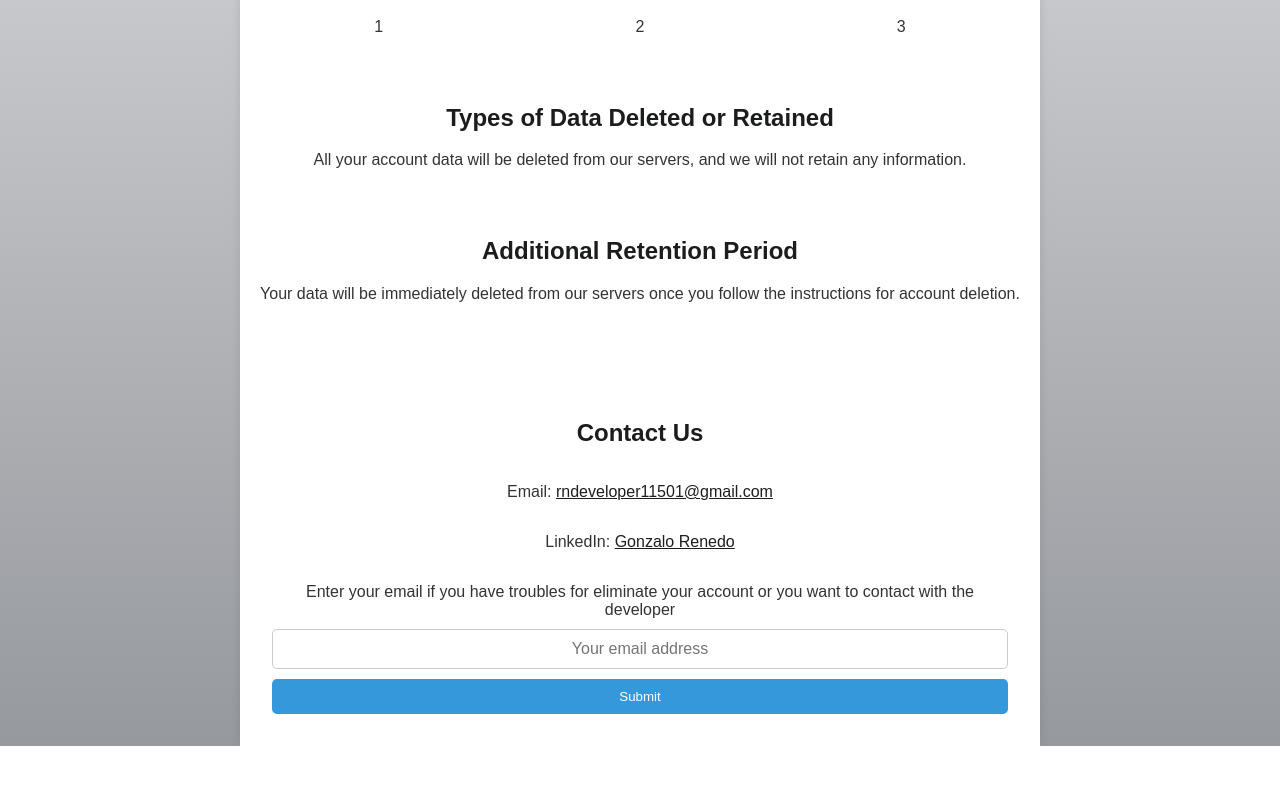
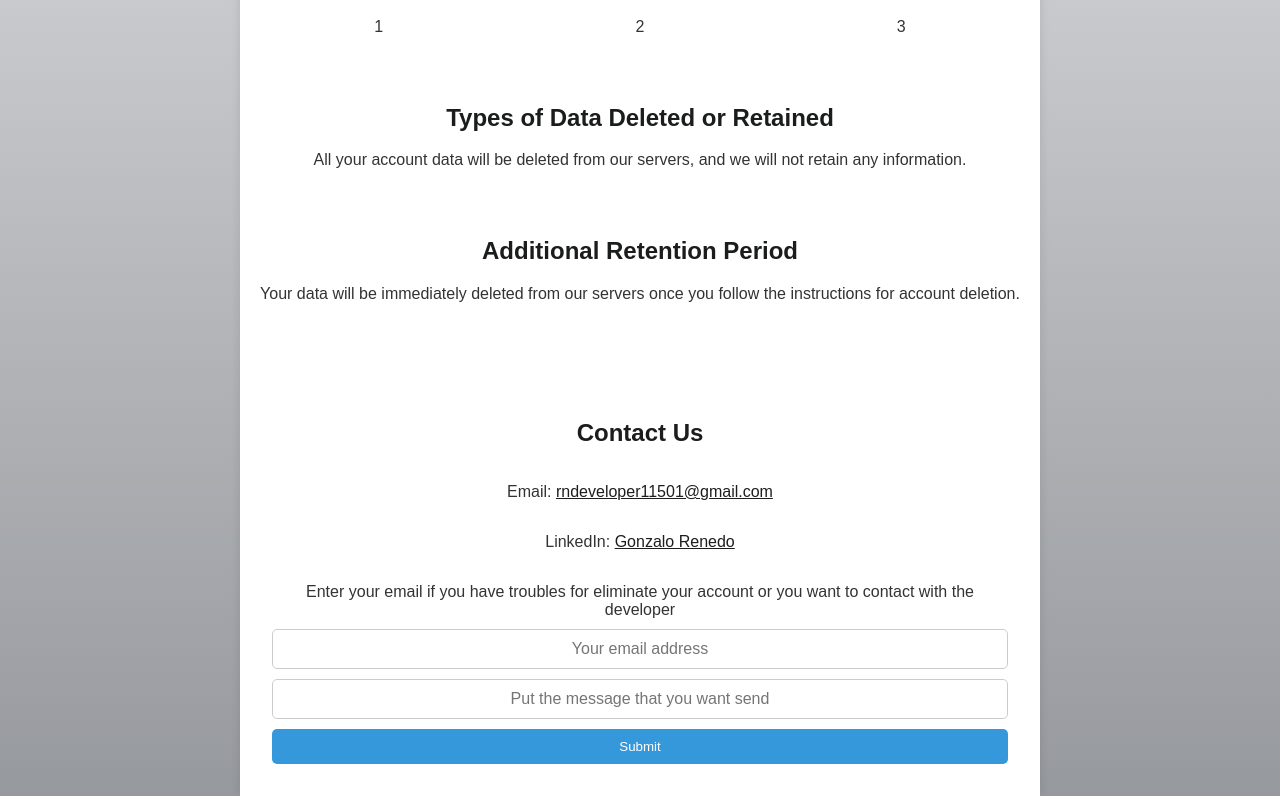
Before and after one commit to rndevelo/rndevelo.github.io, a plain HTML site: page index.html in a window 1280 px wide. Shown: the part 879-1675 px from the top of the page. Before the commit the page ends 1625 px from the top, so only its background shows below. Drawn offline with Linux system fonts and the light colour scheme.

Commit message:
Message field

```diff
--- a/index.css
+++ b/index.css
@@ -132,6 +132,21 @@ footer#contact input[type="email"] {
     height: auto;
 }
 
+footer#contact input[type="text"] {
+    padding: 10px;
+    border: 1px solid #ccc;
+    border-radius: 5px;
+    font-size: 16px;
+    box-sizing: border-box;
+    text-align: center;
+    display: flex;
+    flex-direction: column;
+    justify-content: center;
+    align-items: center;
+    position: relative; /* Para que el posicionamiento absoluto de la imagen sea relativo a este contenedor */
+    height: auto;
+}
+
 footer#contact button {
     background-color: #3498db; /* Azul para el botón */
     color: white;
--- a/index.html
+++ b/index.html
@@ -52,6 +52,7 @@
             <form action="#" method="post">
                 <label for="user-email">Enter your email if you have troubles for eliminate your account or you want to contact with the developer </label>
                 <input type="email" id="user-email" name="user-email" placeholder="Your email address" required>
+                <input type="text" id="user-message" name="user-email" placeholder="Put the message that you want send"></input>
                 <button type="submit">Submit</button>
             </form>
         </footer>
```
